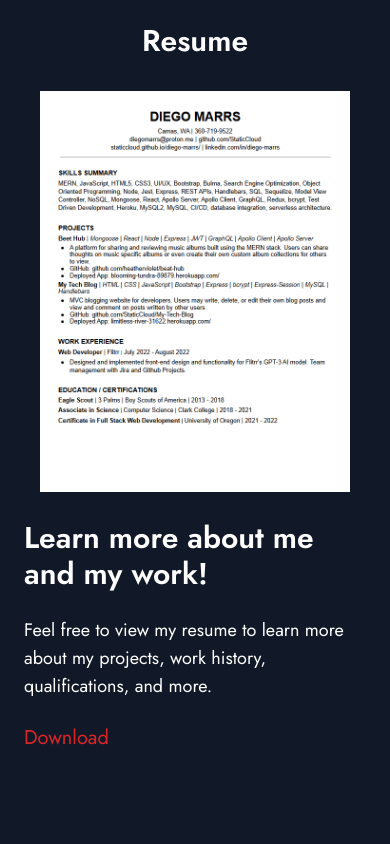
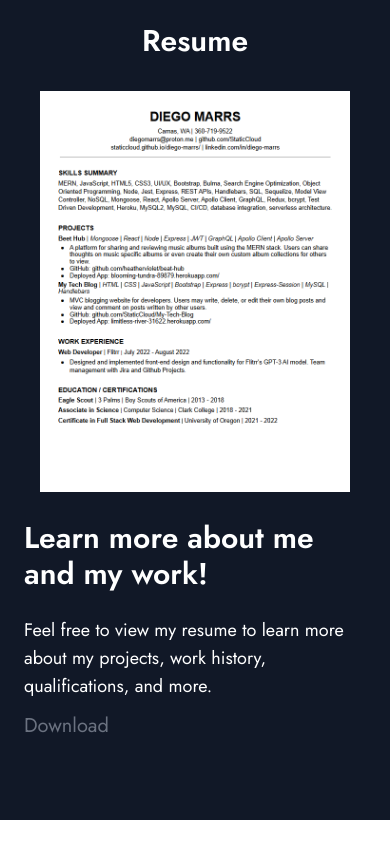
Before and after one commit to StaticCloud/diego-marrs, a React (Create React App) app: page / in a window 390 px wide. Shown: the part 1833-2677 px from the top of the page. After the commit the page ends 2653 px from the top, so only its background shows below. Built offline with nearby package versions, Linux system fonts and the light colour scheme.

Commit message:
added resume download

```diff
--- a/src/components/Resume.js
+++ b/src/components/Resume.js
@@ -1,6 +1,8 @@
 import React from 'react';
 import { useInView } from 'react-intersection-observer';
 import { useSpring, animated } from 'react-spring';
+
+import resume from '../icons/DIEGO MARRS.pdf'
 
 import Prev from '../icons/ResumePrev.png';
 
@@ -28,7 +30,7 @@ function Resume() {
                 <div className="max-w-xl px-6">
                     <h1 className="text-3xl md:text-6xl font-semibold py-3">Learn more about me and my work!</h1>
                     <p className="text-lg md:text-2xl py-3">Feel free to view my resume to learn more about my projects, work history, qualifications, and more.</p>
-                    <p className="text-xl md:text-3xl py-3 text-red-600">Download</p>
+                    <a href={resume} target="_blank" className="transition-all select-none hover:cursor-pointer text-xl md:text-3xl py-3 text-gray-500 hover:text-white">Download</a>
                 </div>
             </animated.div>
         </section>
```
Also changed, not shown: 1 other file (tests, documents, lock files or other folders).
